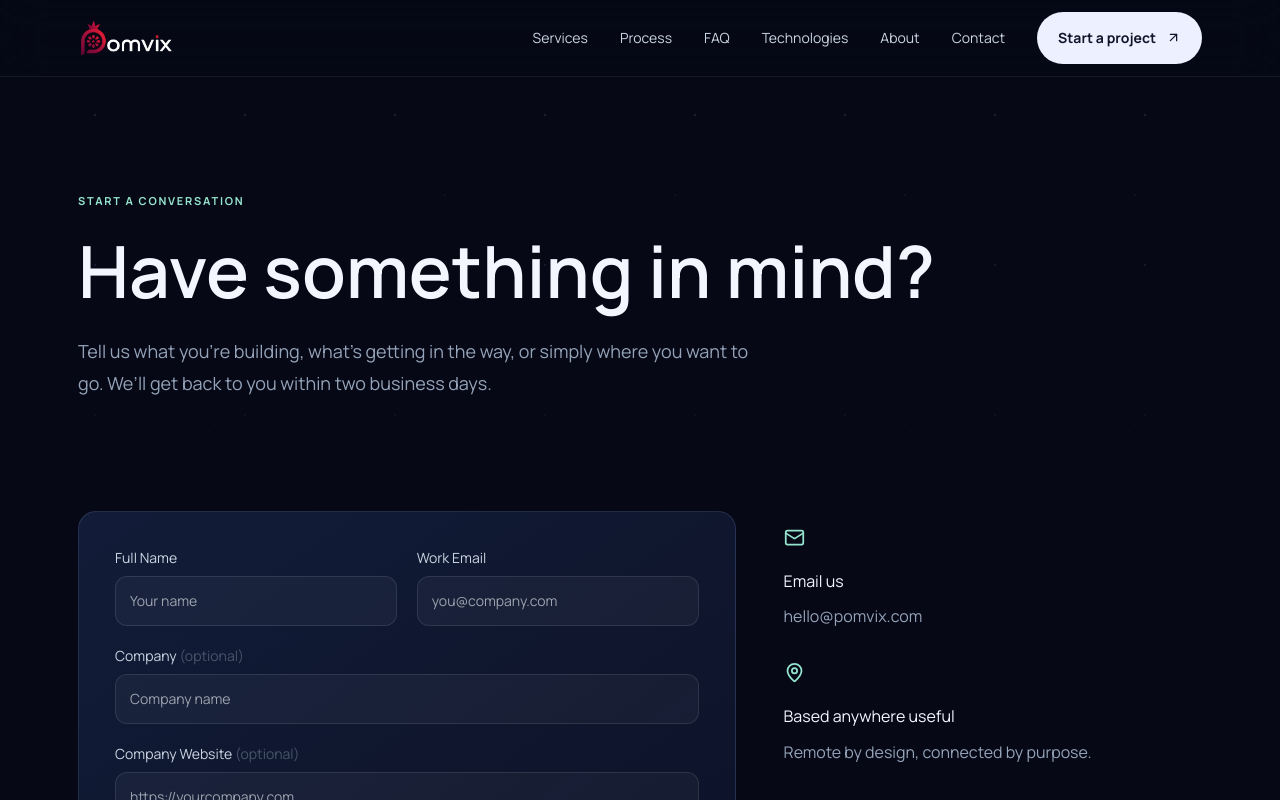
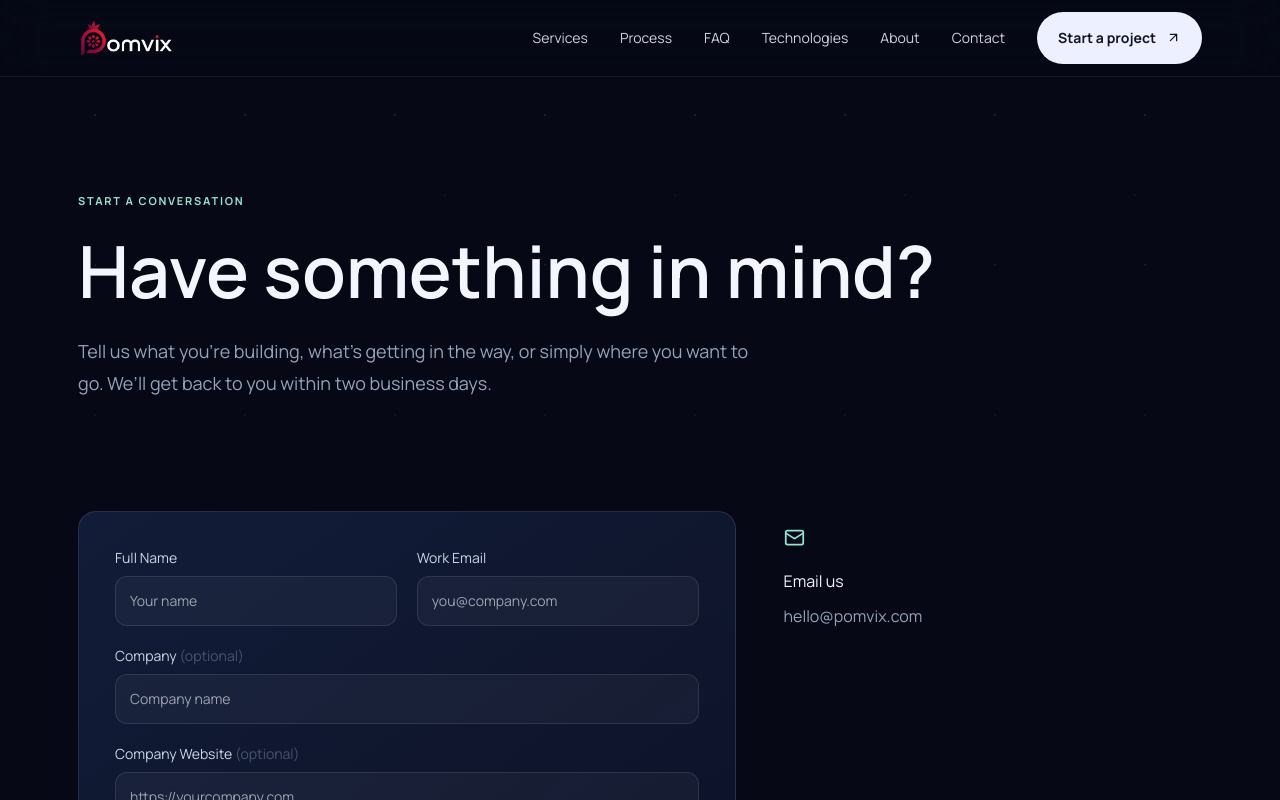
Before and after one commit to YuriyZagorulko/Pomvix, a Next.js app in the folder frontend/: page /contact in a window 1280 px wide. Shown: the top 800 px of the page. Built offline with nearby package versions, Linux system fonts and the light colour scheme; no server answers.

Commit message:
small fix

```diff
--- a/frontend/app/contact/page.tsx
+++ b/frontend/app/contact/page.tsx
@@ -1,5 +1,5 @@
 import type { Metadata } from 'next';
-import { Mail, MapPin } from 'lucide-react';
+import { Mail } from 'lucide-react';
 import { PageHero } from '@/components/page-hero';
 import { ContactForm } from '@/components/contact-form';
 import { siteConfig } from '@/lib/site';
@@ -35,13 +35,6 @@ export default function Contact() {
               {siteConfig.contactEmail}
             </a>
           </div>
-          <div>
-            <MapPin className="text-mint" size={21} />
-            <h3 className="mt-5">Based anywhere useful</h3>
-            <p className="mt-2 max-w-xs leading-7 text-slate-400">
-              Remote by design, connected by purpose.
-            </p>
-          </div>
         </aside>
       </section>
     </main>
```
